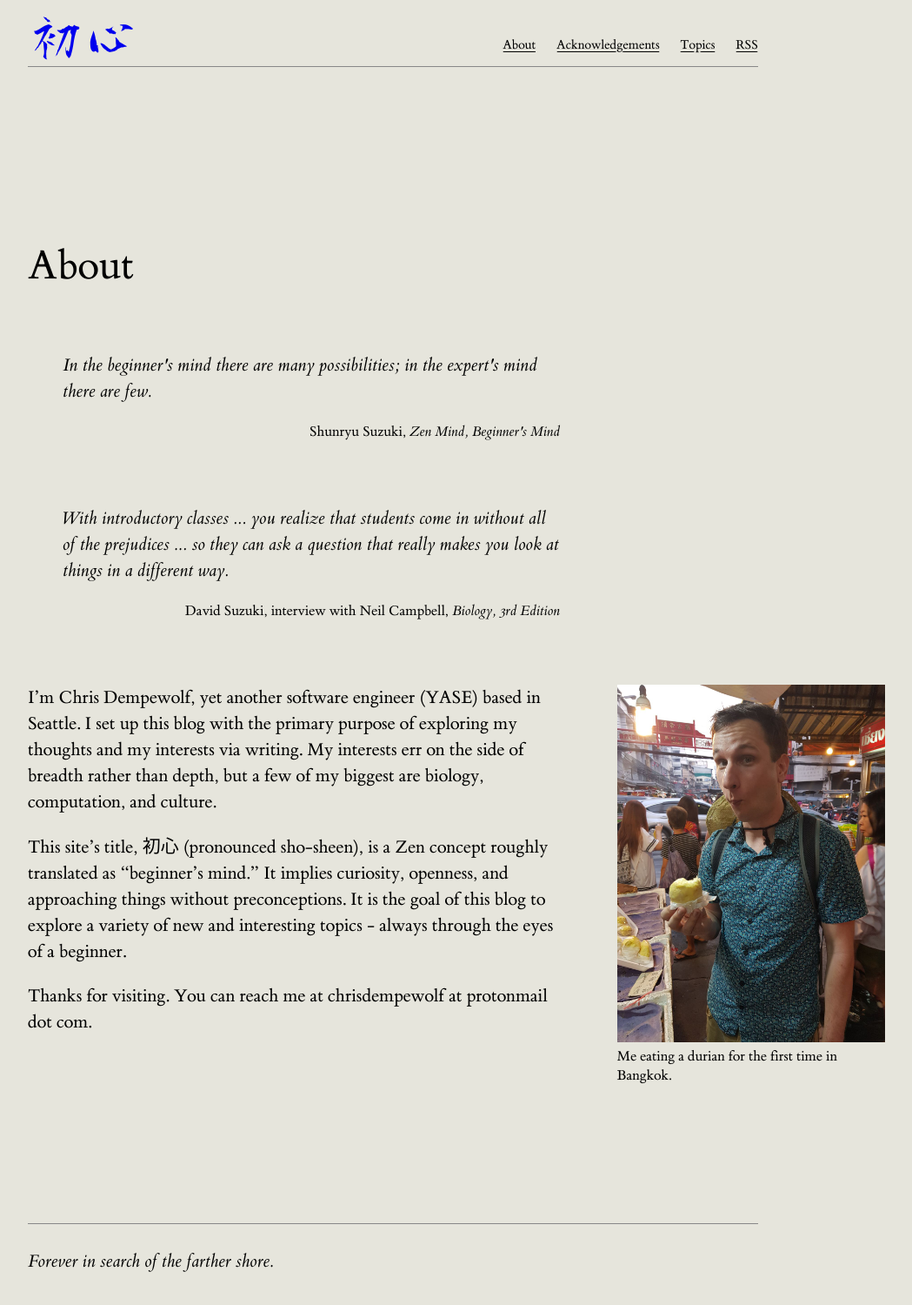
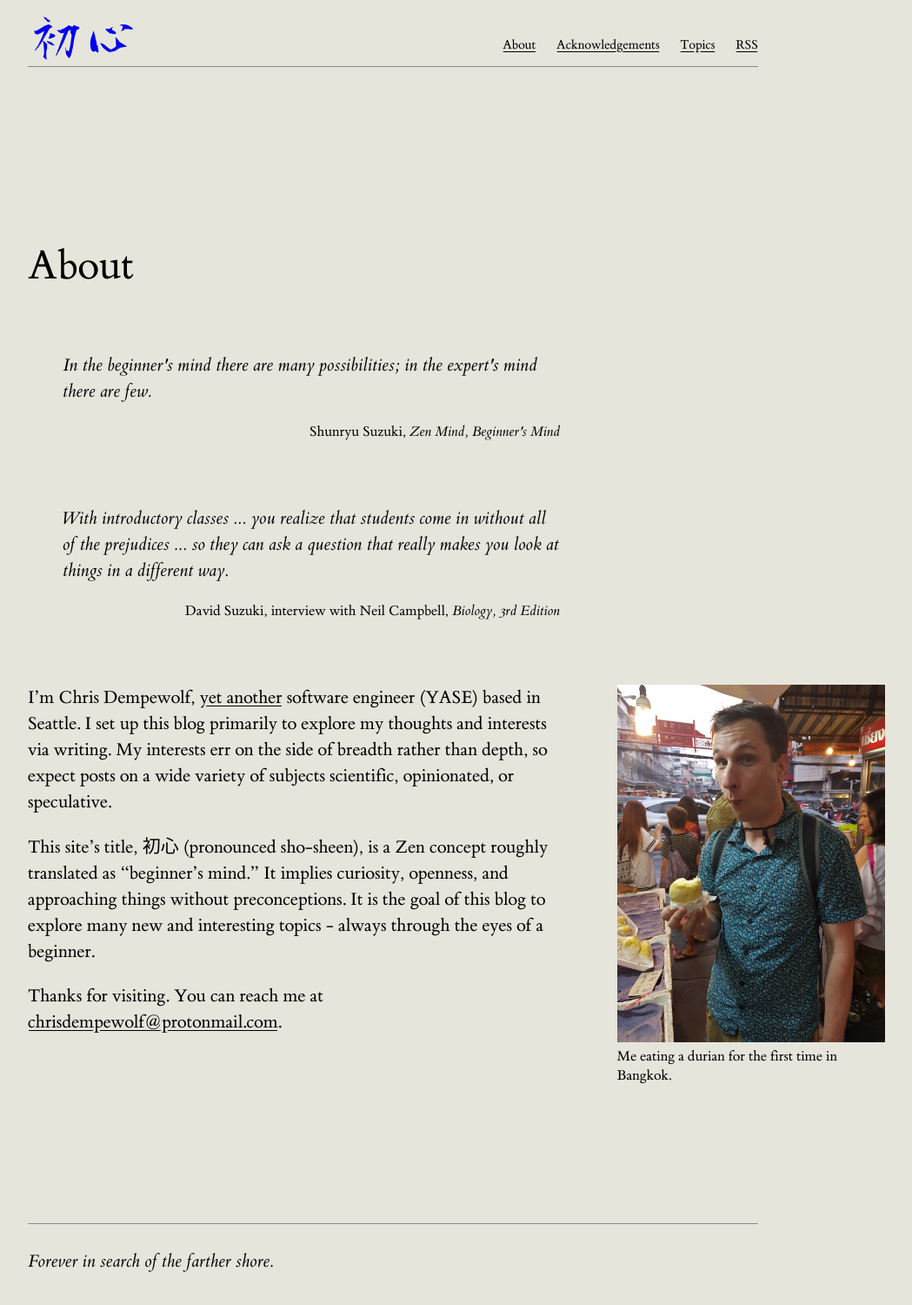
Before and after one commit to dempe/dempe.github.io, a Jekyll site: the page built from about.md, in a window 1280 px wide. Shown: the whole page at 87% size, without its empty margins (128-1177 px from the left). Built offline with Jekyll 4.4.1, drawn with Linux system fonts in a browser that asks for light colours; some web fonts are replaced.

Commit message:
Update about

```diff
--- a/about.md
+++ b/about.md
@@ -26,8 +26,8 @@ display: true
    alt='Image of me eating a durian for the first time in Bangkok.'
 %}
 
-I'm Chris Dempewolf, yet another software engineer (YASE) based in Seattle. I set up this blog with the primary purpose of exploring my thoughts and my interests via writing. My interests err on the side of breadth rather than depth, but a few of my biggest are biology, computation, and culture.
+I'm Chris Dempewolf, [yet another](https://en.wikipedia.org/wiki/Yet_another) software engineer (YASE) based in Seattle. I set up this blog primarily to explore my thoughts and interests via writing. My interests err on the side of breadth rather than depth, so expect posts on a wide variety of subjects scientific, opinionated, or speculative.
 
-This site's title, <span lang="ja">{{ site.title | escape }}</span> (pronounced sho-sheen), is a Zen concept roughly translated as "beginner's mind."  It implies curiosity, openness, and approaching things without preconceptions.  It is the goal of this blog to explore a variety of new and interesting topics - always through the eyes of a beginner.
+This site's title, <span lang="ja">{{ site.title | escape }}</span> (pronounced sho-sheen), is a Zen concept roughly translated as "beginner's mind."  It implies curiosity, openness, and approaching things without preconceptions.  It is the goal of this blog to explore many new and interesting topics - always through the eyes of a beginner.
 
-Thanks for visiting.  You can reach me at chrisdempewolf at protonmail dot com.
+Thanks for visiting.  You can reach me at <a href="mailto:chrisdempewolf@protonmail.com">chrisdempewolf@protonmail.com</a>.
```
